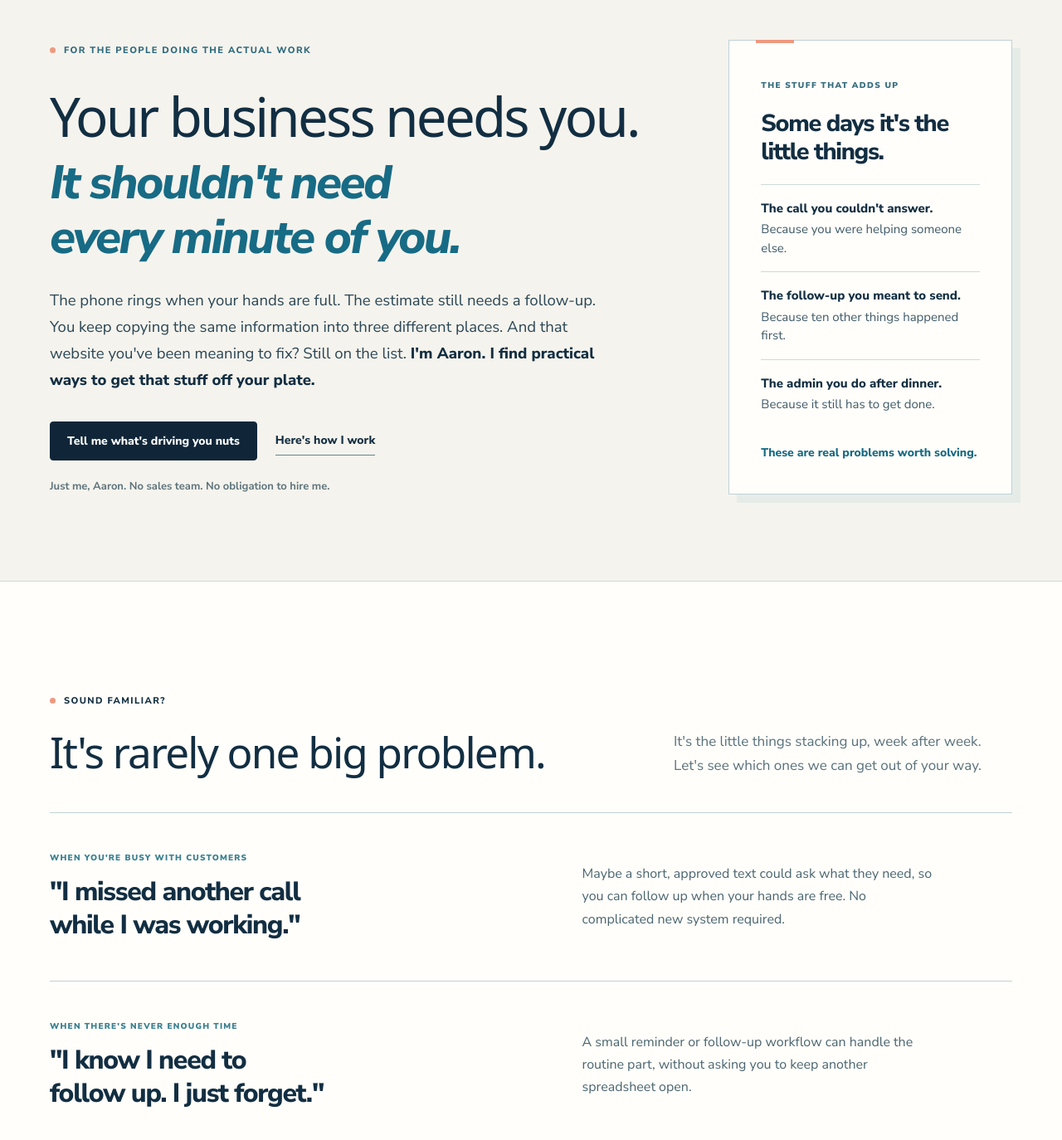
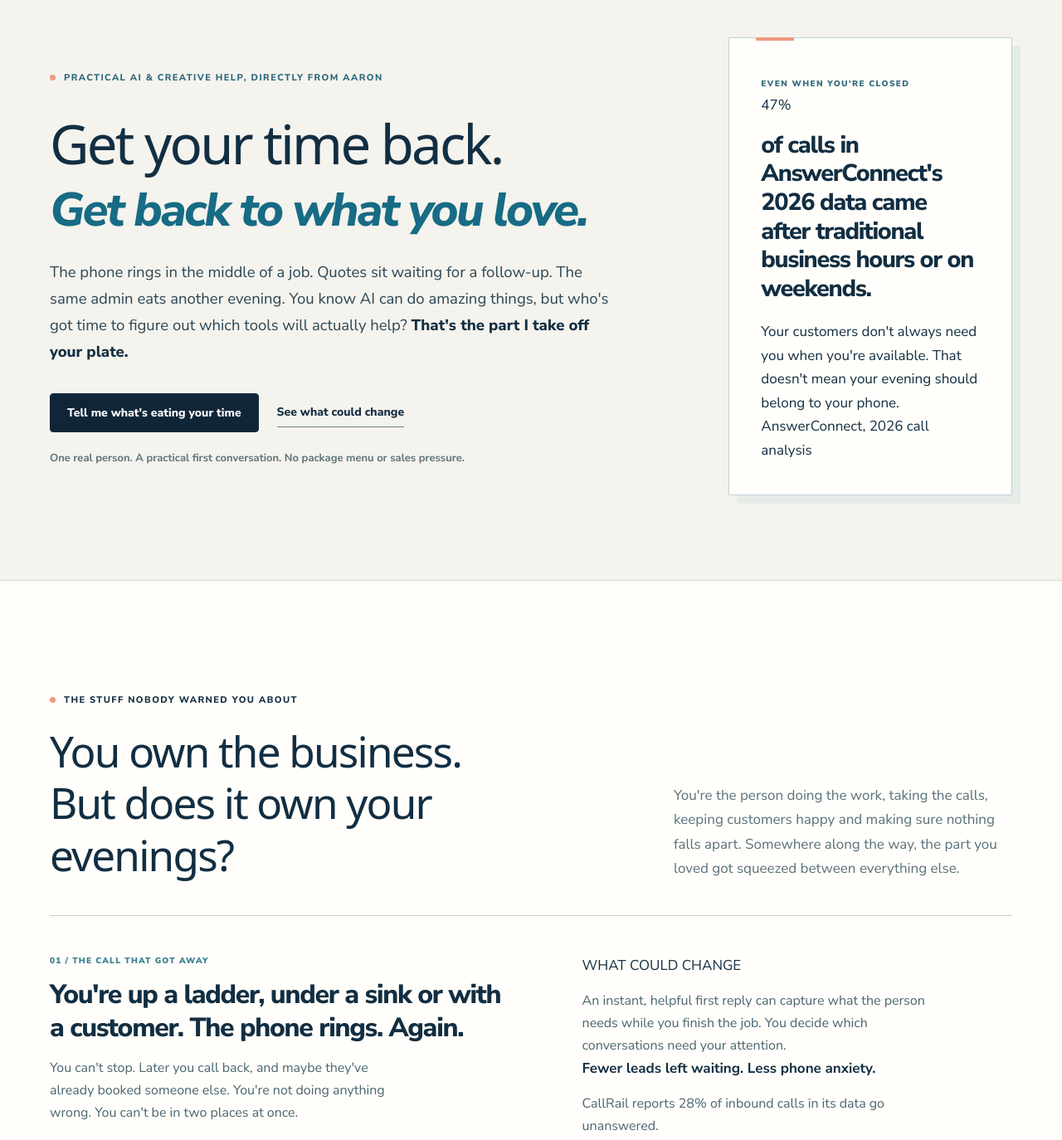
Before and after one commit to houstoninvestments-jpg/archiebase-bridge, a plain HTML site: page editorial/index.html in a window 1280 px wide. Shown: the part 140-1514 px from the top of the page at 83% size. Drawn offline with Linux system fonts and the light colour scheme; a web font is replaced by a local one.

Commit message:
Ground Archiebase in raw owner pain stories, time-back promise and sourced call/time data

```diff
--- a/editorial/index.html
+++ b/editorial/index.html
@@ -23,31 +23,49 @@
 <main id="main">
 <section class="hero" id="top" aria-labelledby="hero-title"><div class="wrap hero-grid">
  <div>
-  <span class="eyebrow">For the people doing the actual work</span>
-  <h1 id="hero-title">Your business needs you.<em>It shouldn't need every minute of you.</em></h1>
-  <p class="lede">The phone rings when your hands are full. The estimate still needs a follow-up. You keep copying the same information into three different places. And that website you've been meaning to fix? Still on the list. <strong>I'm Aaron. I find practical ways to get that stuff off your plate.</strong></p>
-  <div class="hero-actions"><a class="primary-btn" href="#contact">Tell me what's driving you nuts</a><a class="secondary-link" href="#approach">Here's how I work</a></div>
-  <p class="hero-proof">Just me, Aaron. No sales team. No obligation to hire me.</p>
+  <span class="eyebrow">Practical AI &amp; creative help, directly from Aaron</span>
+  <h1 id="hero-title">Get your time back.<em>Get back to what you love.</em></h1>
+  <p class="lede">The phone rings in the middle of a job. Quotes sit waiting for a follow-up. The same admin eats another evening. You know AI can do amazing things, but who's got time to figure out which tools will actually help? <strong>That's the part I take off your plate.</strong></p>
+  <div class="hero-actions"><a class="primary-btn" href="#contact">Tell me what's eating your time</a><a class="secondary-link" href="#real-life">See what could change</a></div>
+  <p class="hero-proof">One real person. A practical first conversation. No package menu or sales pressure.</p>
  </div>
- <aside class="field-note" aria-label="Common challenges for small business owners">
-  <span class="label">THE STUFF THAT ADDS UP</span><h2>Some days it's the little things.</h2>
-  <div class="little-thing"><strong>The call you couldn't answer.</strong>Because you were helping someone else.</div>
-  <div class="little-thing"><strong>The follow-up you meant to send.</strong>Because ten other things happened first.</div>
-  <div class="little-thing"><strong>The admin you do after dinner.</strong>Because it still has to get done.</div>
-  <p class="after">These are real problems worth solving.</p>
+ <aside class="field-note data-note" aria-label="After-hours calls research">
+  <span class="label">EVEN WHEN YOU'RE CLOSED</span>
+  <div class="data-number">47<span>%</span></div>
+  <h2>of calls in AnswerConnect's 2026 data came after traditional business hours or on weekends.</h2>
+  <p class="data-story">Your customers don't always need you when you're available. That doesn't mean your evening should belong to your phone.</p>
+  <a class="data-source" href="https://www.answerconnect.com/blog/answerconnect-services/answerconnect-data-reveals-47-of-business-calls-occur-after-hours/" target="_blank" rel="noopener noreferrer">AnswerConnect, 2026 call analysis</a>
  </aside>
 </div></section>
 <section class="real-life" id="real-life"><div class="wrap">
- <div class="section-head"><div><span class="eyebrow">Sound familiar?</span><h2>It's rarely one big problem.</h2></div><p>It's the little things stacking up, week after week. Let's see which ones we can get out of your way.</p></div>
+ <div class="section-head"><div><span class="eyebrow">The stuff nobody warned you about</span><h2>You own the business.<br>But does it own your evenings?</h2></div><p>You're the person doing the work, taking the calls, keeping customers happy and making sure nothing falls apart. Somewhere along the way, the part you loved got squeezed between everything else.</p></div>
  <div class="reality-list">
-  <div class="reality"><div><span class="cue">WHEN YOU'RE BUSY WITH CUSTOMERS</span><h3>"I missed another call while I was working."</h3></div><p>Maybe a short, approved text could ask what they need, so you can follow up when your hands are free. No complicated new system required.</p></div>
-  <div class="reality"><div><span class="cue">WHEN THERE'S NEVER ENOUGH TIME</span><h3>"I know I need to follow up. I just forget."</h3></div><p>A small reminder or follow-up workflow can handle the routine part, without asking you to keep another spreadsheet open.</p></div>
-  <div class="reality"><div><span class="cue">WHEN YOUR WEBSITE ISN'T DOING ITS JOB</span><h3>"People visit, but I'm not hearing from them."</h3></div><p>Let's make it obvious what you do, why it matters and how a customer can reach you. Better communication before more bells and whistles.</p></div>
-  <div class="reality"><div><span class="cue">WHEN SOMETHING'S JUST A PAIN</span><h3>"Why are we still doing this by hand?"</h3></div><p>I like untangling the awkward parts: forms, messages, calendars, small tools and all the little handoffs that eat up an afternoon.</p></div>
+  <article class="reality">
+   <div><span class="cue">01 / THE CALL THAT GOT AWAY</span><h3>You're up a ladder, under a sink or with a customer. The phone rings. Again.</h3><p class="moment">You can't stop. Later you call back, and maybe they've already booked someone else. You're not doing anything wrong. You can't be in two places at once.</p></div>
+   <div class="real-outcome"><span class="gain-label">WHAT COULD CHANGE</span><p>An instant, helpful first reply can capture what the person needs while you finish the job. You decide which conversations need your attention.</p><strong>Fewer leads left waiting. Less phone anxiety.</strong><p class="micro-evidence"><a href="https://www.callrail.com/blog/one-year-voice-assist" target="_blank" rel="noopener noreferrer">CallRail reports 28% of inbound calls in its data go unanswered.</a></p></div>
+  </article>
+  <article class="reality">
+   <div><span class="cue">02 / THE QUOTE YOU KEEP THINKING ABOUT</span><h3>It's 9:30 at night. You're wondering whether you followed up with that estimate.</h3><p class="moment">You did the site visit, figured out the price, sent the quote. Then life happened. Now it's one more unfinished thing in the back of your mind.</p></div>
+   <div class="real-outcome"><span class="gain-label">WHAT COULD CHANGE</span><p>A simple follow-up system remembers when to check in, sends an approved message or reminds you when a personal call matters.</p><strong>Fewer loose ends. More room to switch off.</strong></div>
+  </article>
+  <article class="reality">
+   <div><span class="cue">03 / THE WORK AFTER THE WORK</span><h3>You finally get home. Now comes the invoicing, scheduling, copying and chasing.</h3><p class="moment">You're retyping the same customer's details into three places. You haven't even touched tomorrow's schedule. This isn't why you started a business.</p></div>
+   <div class="real-outcome"><span class="gain-label">WHAT COULD CHANGE</span><p>Your existing tools might be able to share information, draft the routine stuff or put everything into one place, with you reviewing what matters.</p><strong>Fewer clicks. Fewer mistakes. Some evenings back.</strong></div>
+  </article>
+  <article class="reality">
+   <div><span class="cue">04 / THE BUSINESS THAT'S ACTUALLY DOING FINE</span><h3>Nothing is broken. You're getting customers. So why change anything?</h3><p class="moment">Because the website could answer questions before the phone rings. Because a good workflow could save ten tiny interruptions a day. Because "we've always done it this way" gets expensive quietly.</p></div>
+   <div class="real-outcome"><span class="gain-label">WHAT COULD CHANGE</span><p>We can look for one hidden friction point. No overhaul. No new system just to have a new system. If a simple fix earns its place, keep it.</p><strong>Less friction without messing up what already works.</strong></div>
+  </article>
  </div>
- <p class="hint"><strong>Have a completely different idea?</strong> Good. I like the unusual ones too.</p>
+ <p class="hint"><strong>This isn't about a perfect, automated business.</strong> It's about a business that's easier for you and your people to run.</p>
 </div></section>
-<section class="approach" id="approach"><div class="wrap">
+<section class="evidence" aria-label="The cost of being stretched thin"><div class="wrap">
+ <div class="evidence-intro"><span class="eyebrow">This isn't just you</span><p>Owning a business is supposed to give you choices. These numbers tell a different story about where the hours are going.</p></div>
+ <div class="evidence-pair">
+  <div class="evidence-stat"><b>57%</b><p>of owners surveyed by FreshBooks said managing time or work-life balance became harder in 2025.</p><a href="https://www.freshbooks.com/press/releases/freshbooks-2025-state-of-us-small-business" target="_blank" rel="noopener noreferrer">FreshBooks, 2026 report</a></div>
+  <div class="evidence-stat"><b>30%</b><p>of working time, on average, went to tasks outside leaders' core work in Upwork's 2026 survey of U.S. small-business leaders.</p><a href="https://www.upwork.com/resources/business-leaders-stop-doing-everything" target="_blank" rel="noopener noreferrer">Upwork, 2026 survey</a></div>
+ </div>
+</div></section><section class="approach" id="approach"><div class="wrap">
  <div class="section-head"><div><span class="eyebrow">How working with me works</span><h2>First, we talk. Then we figure it out.</h2></div><p>You don't have to arrive knowing what software you need or which package to buy. That's the part I help figure out.</p></div>
  <div class="steps">
   <div class="step"><span class="number">01 / TELL ME WHAT'S HAPPENING</span><h3>Start with the messy version.</h3><p>Tell me what takes too long, what gets missed or what you've been wanting to build. Regular language is perfect.</p></div>
```
